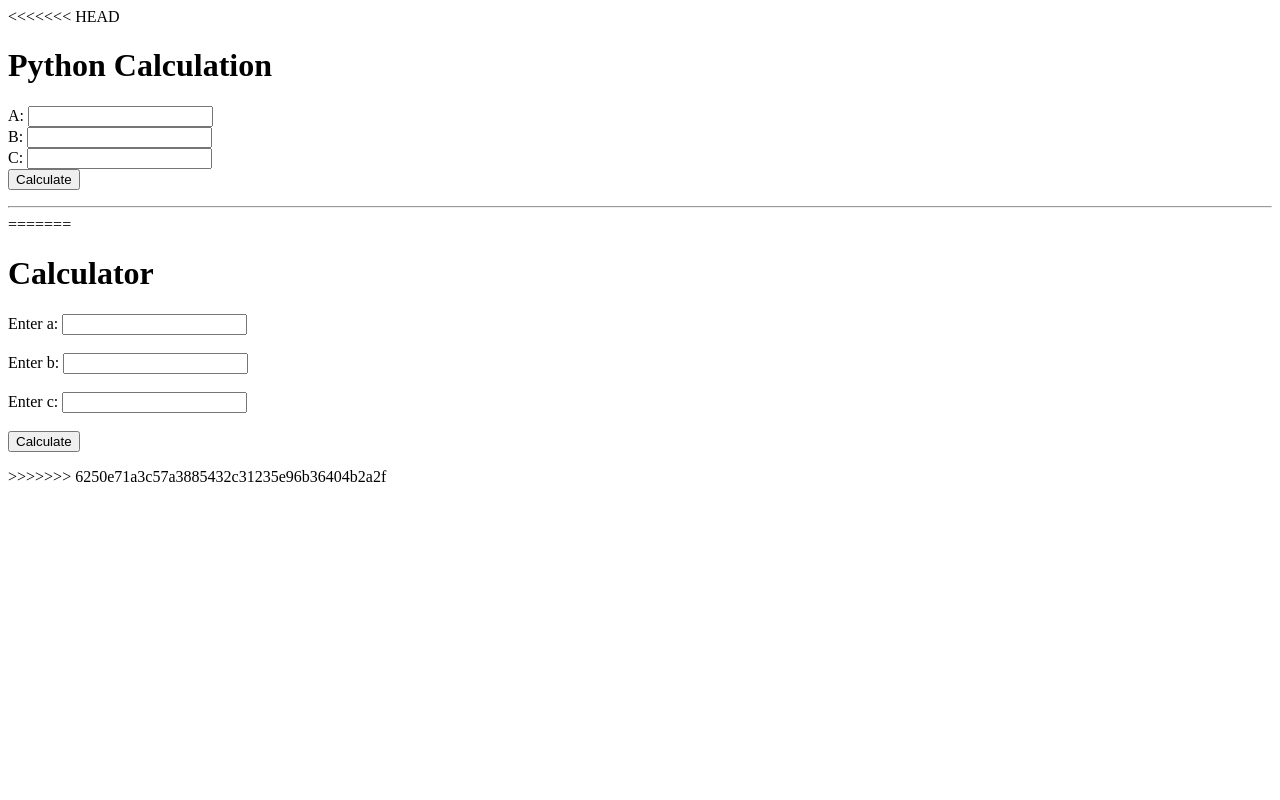
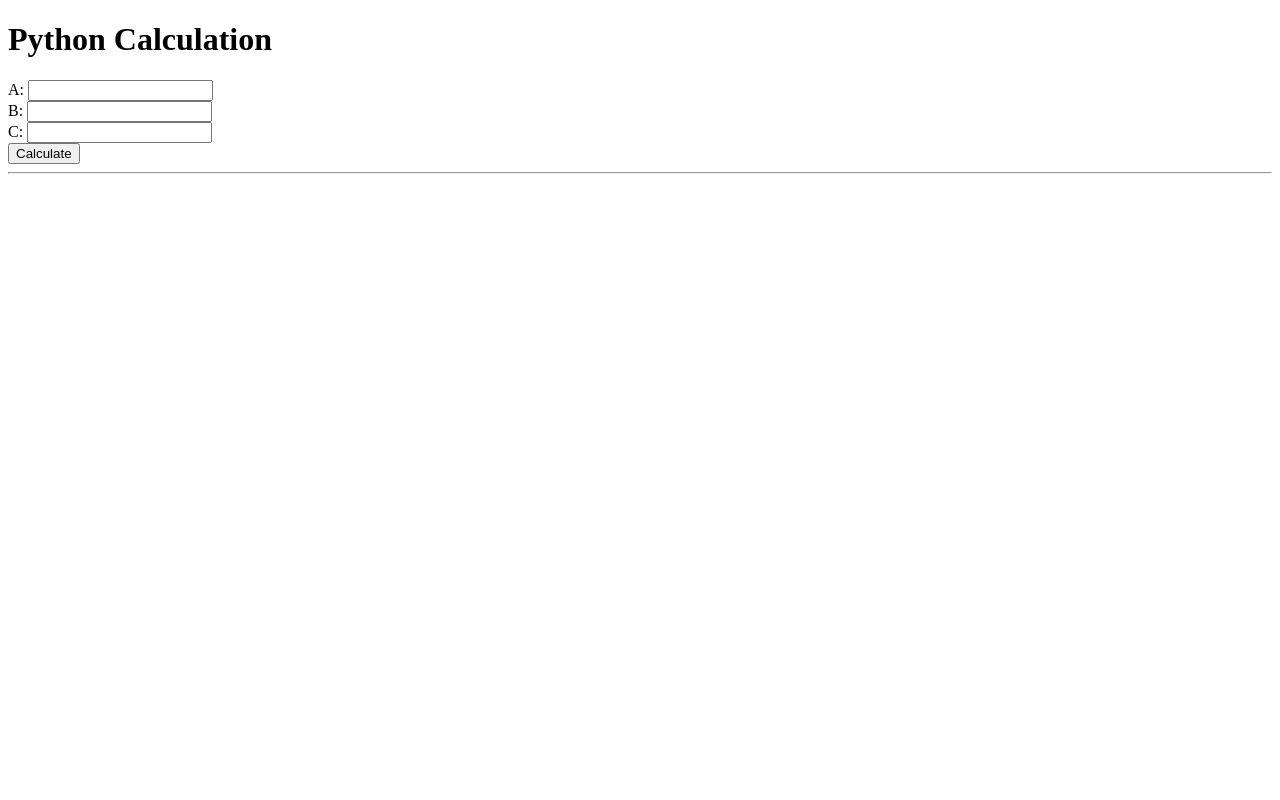
Before and after one commit to BrahnGP/assignment_2, a PHP site: page / in a window 1280 px wide. Run offline with PHP 8.4, Linux system fonts and the light colour scheme.

Commit message:
Correcting

```diff
--- a/index.php
+++ b/index.php
@@ -1,4 +1,3 @@
-<<<<<<< HEAD
 <!DOCTYPE html>
 <html>
 <head>
@@ -25,35 +24,3 @@
     ?>
 </body>
 </html>
-=======
-<!DOCTYPE html>
-<html lang="en">
-<head>
-    <meta charset="UTF-8">
-    <title>Python Calculation via PHP</title>
-</head>
-<body>
-    <h1>Calculator</h1>
-    <form method="get">
-        <label for="a">Enter a:</label>
-        <input type="number" step="any" name="a" required><br><br>
-        <label for="b">Enter b:</label>
-        <input type="number" step="any" name="b" required><br><br>
-        <label for="c">Enter c:</label>
-        <input type="number" step="any" name="c" required><br><br>
-        <input type="submit" value="Calculate">
-    </form>
-
-    <?php
-    if(isset($_GET['a']) && isset($_GET['b']) && isset($_GET['c'])) {
-        $a = escapeshellarg($_GET['a']);
-        $b = escapeshellarg($_GET['b']);
-        $c = escapeshellarg($_GET['c']);
-        $command = "python3 calculate.py a=$a b=$b c=$c";
-        echo "<h2>Result:</h2>";
-        echo "<pre>" . shell_exec($command) . "</pre>";
-    }
-    ?>
-</body>
-</html>
->>>>>>> 6250e71a3c57a3885432c31235e96b36404b2a2f
```
Also changed, not shown: 1 other file.
